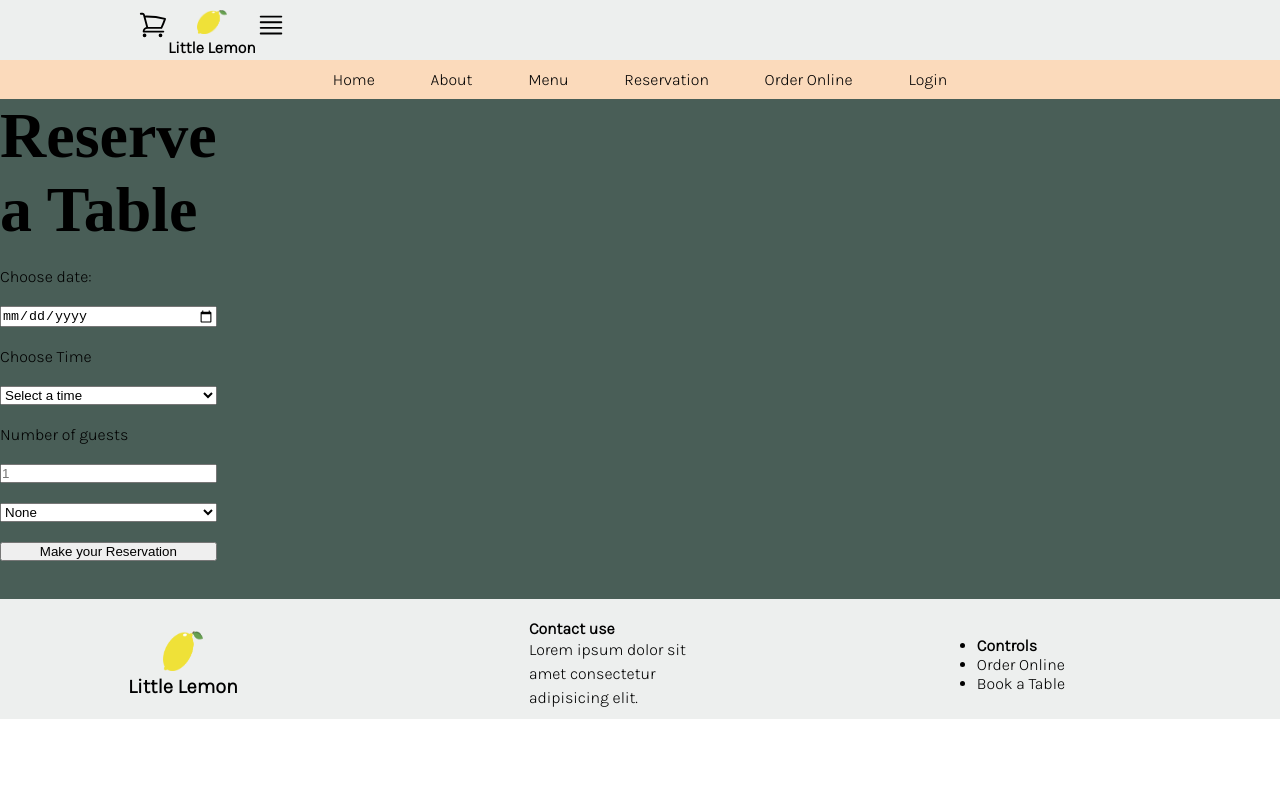
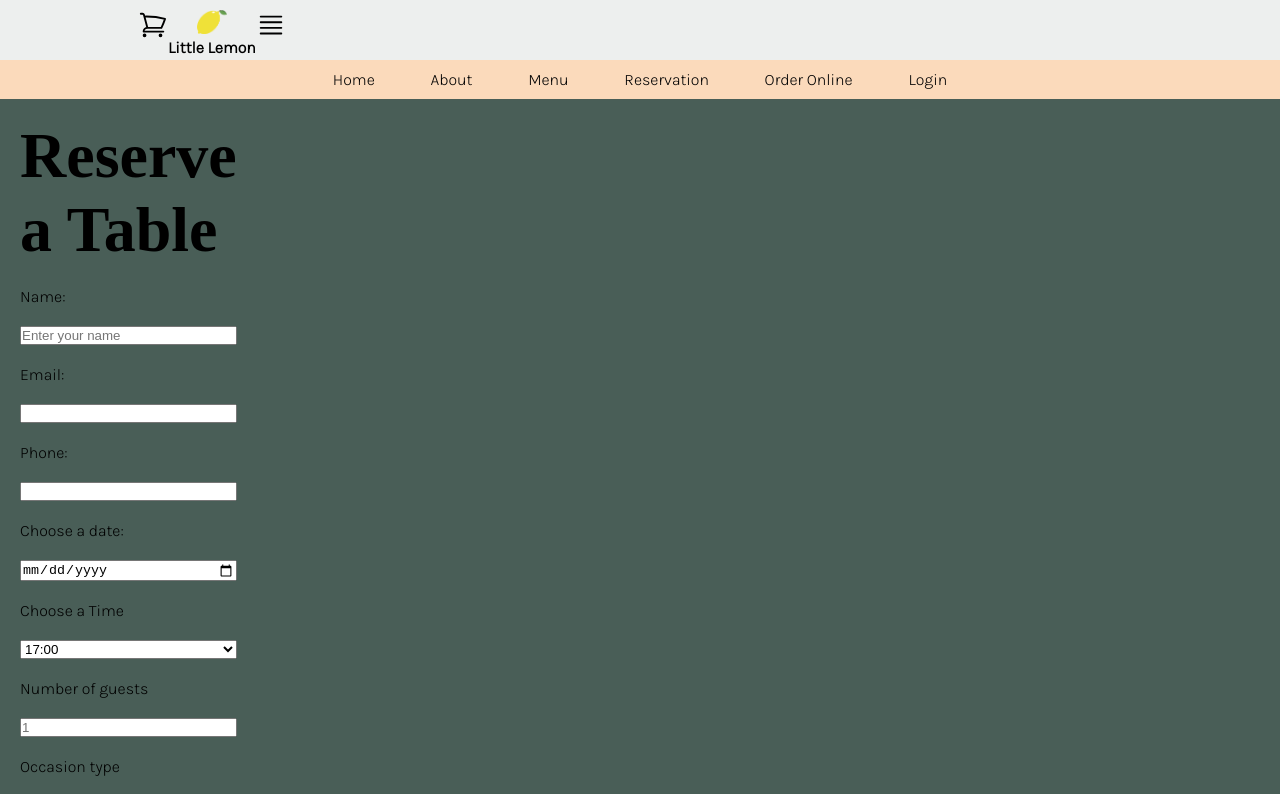
Before and after one commit to ibifaa/little-lemon-app, a React (Create React App) app: page /bookingForm in a window 1280 px wide. Shown: the top 794 px of the page. Built offline with nearby package versions, Linux system fonts and the light colour scheme; a web font is replaced by a local one.

Commit message:
added more state to my for

```diff
--- a/package.json
+++ b/package.json
@@ -9,6 +9,7 @@
     "@testing-library/jest-dom": "^5.16.5",
     "@testing-library/react": "^13.4.0",
     "@testing-library/user-event": "^13.5.0",
+    "formik": "^2.4.2",
     "react": "^18.2.0",
     "react-dom": "^18.2.0",
     "react-hook-form": "^7.44.3",
--- a/src/App.css
+++ b/src/App.css
@@ -327,7 +327,7 @@ a:hover{
 
 /* BookingForm */
 .bookingForm{
-  height: 500px;
+  padding: 20px;
   background-color: #495E57;
 }
 /* Colors */
@@ -336,6 +336,10 @@ a:hover{
 }
 .lightPink{
   background-color: #FBDABB;
+}
+
+.input-error{
+  border: red;
 }
 
 .darkBlue{
@@ -378,6 +382,10 @@ a:hover{
     overflow: hidden;
   }
 
+}
+
+input.input-error{
+  border-color:  red;
 }
 
 
--- a/src/Components/BookingForm.js
+++ b/src/Components/BookingForm.js
@@ -1,67 +1,98 @@
-import React, { useContext, useEffect } from 'react';
+import React, { useContext} from 'react';
 import { useRef } from 'react';
 import { useState } from 'react';
 import { Navigate } from 'react-router-dom';
 import ConfirmedBookingPage from './ConfirmedBookingPage';
 import { AvailableTimesContext } from './MyContext';
+// import { basicSchema } from '../schemas';
+// import MyContext from './MyContext';
+
+const  BookingForm = () => {
+  const {availableTimes, updateTimes } = useContext(AvailableTimesContext);
 
 
-
-function BookingForm() {
-  const { availableTimes, dispatch } = useContext(AvailableTimesContext);
-  const [resDate, setResDate] = useState('')
-
-  const [resTime, setResTime] = useState('')
-
-  const [guest, setGuest] = useState(0);
-  const [occasion, setOccasion] = useState();
+  const [name , setName] = useState("")
+  const [email , setEmail] = useState("")
+  const [telephone , setTelephone] = useState("")
+  const [guest, setGuest] = useState("")
+  const [resDate, setResDate] = useState("")
+  const [occasion , setOccasion] = useState("")
 
 
+  const handleSubmit = (e) =>{
+    e.preventDefault();
+    setIsFormVisible(false);
+
+  }
+
+  const [resTime, setResTime] = useState(
+    availableTimes.map((times) => <option> {times}</option>)
+  );
 
   const handleDateChange = (e) => {
     setResDate(e.target.value);
+
+    var stringify = e.target.value;
+    const resDate = new Date(stringify);
+
+    updateTimes(resDate);
+
+    setResTime(availableTimes.map((times) => <option>{times}</option>));
   };
 
-
-  const [isFormVissible, setIsFormVissible] = useState(true);
+  const [isFormVisible, setIsFormVisible] = useState(true);
 
   const inputFileRef = useRef();
-
-  const handleSubmit = (e) => {
-    e.preventDefault();
-    setIsFormVissible(false);
-  }
-
 
 
   const [goToConfirmedBooking, setGoToConfirmedBooking] = useState(false)
   if (goToConfirmedBooking) {
-    return <Navigate to="/confirmedBookingPage" />
+    <Navigate to="/confirmedBookingPage" />
   }
+
 
   return (
     <>
-      {isFormVissible ? (
+      {isFormVisible ? (
         <div className='bookingForm' >
           <form onSubmit={handleSubmit} style={{ display: "grid", maxWidth: "200px", gap: "20px" }} action="" method="post">
             <h1>Reserve a Table</h1>
 
-            <label htmlFor="resDate">Choose date:</label>
-            <input type="date" name="resDate" id="date" onChange={handleDateChange} />
-            <label htmlFor="resTime">Choose Time</label>
+            <label htmlFor="name">Name:</label>
+            <input
+            value={name}
+            id="name"
+            placeholder='Enter your name'
+            onChange={(e) => setName(e.target.value)}
+          />
 
-            <select value={resTime} onChange={(e) => setResTime(e.target.value)}>
-              <option value=""> Select a time </option>
-              {availableTimes.map((availableTime, index) =>
-                <option key={index} value={availableTime}>
-                  {availableTime}
-                </option>)}
+            <label htmlFor="email">Email:</label>
+            <input type="email" value={email}
+            name="email" id="email"  onChange={(e) => setEmail(e.target.value)}
+            />
 
-            </select>
+            <label htmlFor="telephone">Phone:</label>
+            <input type="phone" value={telephone}
+            name="phone" id="telephone"  onChange={(e) => setTelephone(e.target.value)}
+            />
+
+            <label htmlFor="resDate">Choose a date:</label>
+            <input type="date" value={resDate} name="resDate" id="resDate"
+            onChange={handleDateChange}/>
+
+            <label htmlFor="resTime">Choose a Time</label>
+            <select id='resTime' required>
+             {resTime}
+             </select>
+
             <label htmlFor="guest">Number of guests</label>
-            <input type="number" name='guest' placeholder='1' min="1" max="10" id='guests' onChange={(e) => setGuest(e.target.value)} />
+            <input type="number" value={guest} name='guest' placeholder='1'
+            min="1" max="10" id='guests' onChange= {(e) => setGuest(e.target.value)}
+            required />
 
-            <select id="occasion" name='occasion' onChange={(e) => setOccasion(e.target.value)}>
+            <label htmlFor="occasion">Occasion type</label>
+            <select id="occasion" name='occasion'
+            onChange={(e) => setOccasion(e.target.value)} required>
               <option>None</option>
               <option>Anniversary</option>
               <option>Wedding</option>
@@ -71,14 +102,13 @@ function BookingForm() {
             </select>
             <input type="submit" value="Make your Reservation" />
           </form>
-        </div >
-      ) : (
-        <ConfirmedBookingPage guest={guest} occasion={occasion} resTime={resTime} resDate={resDate} />
-      )
+          </div >
+        ) : (
+          <ConfirmedBookingPage />
+        )
       }
     </>
-
   )
-};
+ }
 
 export default BookingForm
--- a/src/Components/ConfirmedBookingPage.js
+++ b/src/Components/ConfirmedBookingPage.js
@@ -6,11 +6,8 @@ function ConfirmedBookingPage(props) {
 
     return (
         <div>
-            <h1>Booking is Successfull</h1>
-            <p>Date: {props.resDate}</p>
-            <p>Time: {props.resTime}</p>
-            <p>Number of Guest: {props.guest}</p>
-            <p> Occasion: {props.occasion}</p>
+            <h3>Booking is Successful</h3>
+            <h1>Your form has been submitted successfully</h1>
         </div>
     )
 }
--- a/src/Components/MyContext.js
+++ b/src/Components/MyContext.js
@@ -8,8 +8,6 @@ const updateTimes =  (date) => {
 };
 
 const output = fetchAPI(new Date());
-
-
 
 const AvailableTimesContext = createContext();
 
--- /dev/null
+++ b/src/schemas/index.js
@@ -0,0 +1,13 @@
+
+import * as yup from 'yup'
+// const passwordRule = /^(?=.*\d)(?=.*[a-z])(?=.*[A-Z]).{7,}$/;
+// min 7 character, 3 uppercase letter, 1 lowercase letter, 1 numeric digit
+export const basicSchema = yup.object().shape({
+    name: yup.string().min(2).required("Required"),
+    email: yup.string().email("Please enter a valid email").required("Required"),
+    phone: yup.number().positive().integer().required("Required"),
+    resDate: yup.date("Please enter a valid date").required("required"),
+    resTime: yup.number().required("required"),
+    guest: yup.number().positive().min(1),
+    occasion: yup.string().required("required")
+})
```
Also changed, not shown: src/Components/unsorted.js (added), 1 other file (tests, documents, lock files or other folders).
